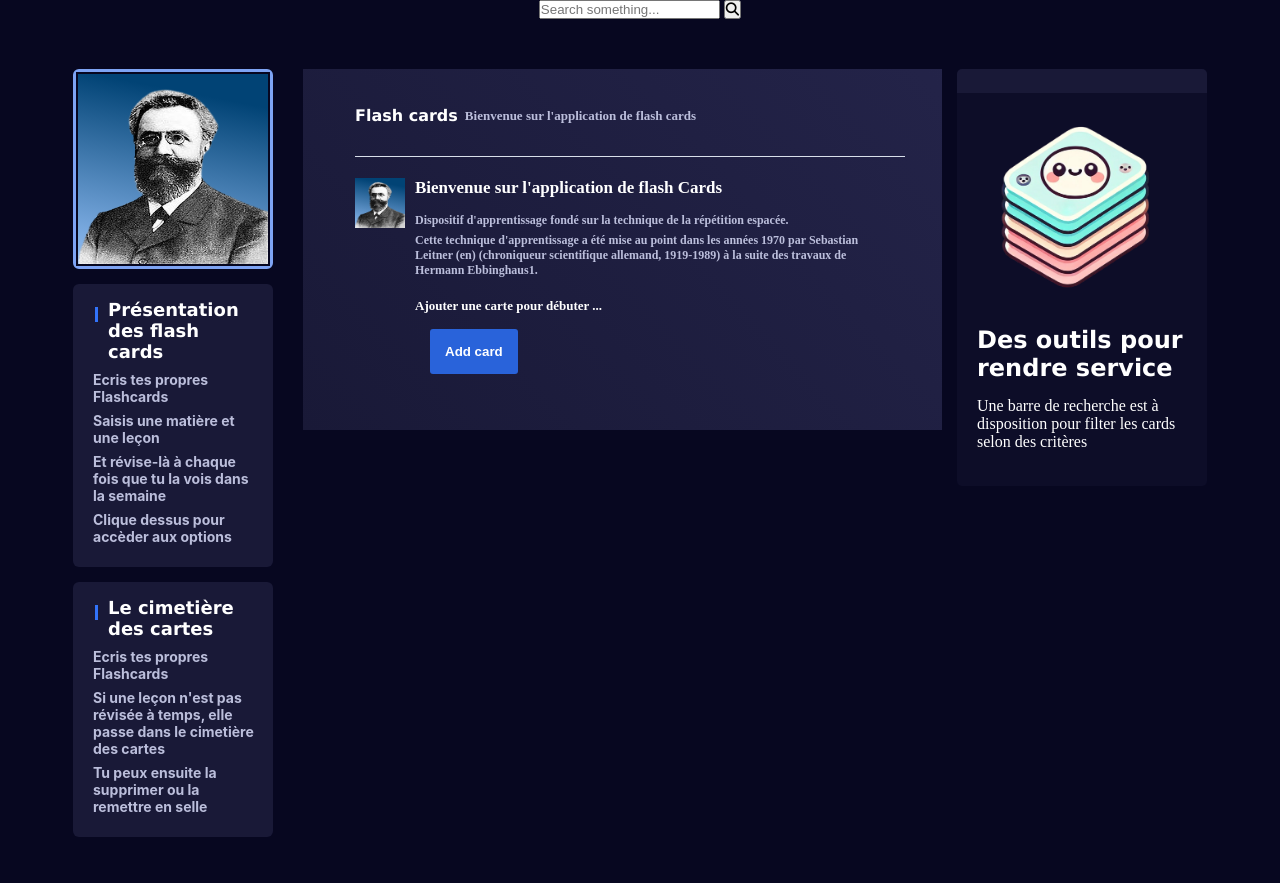
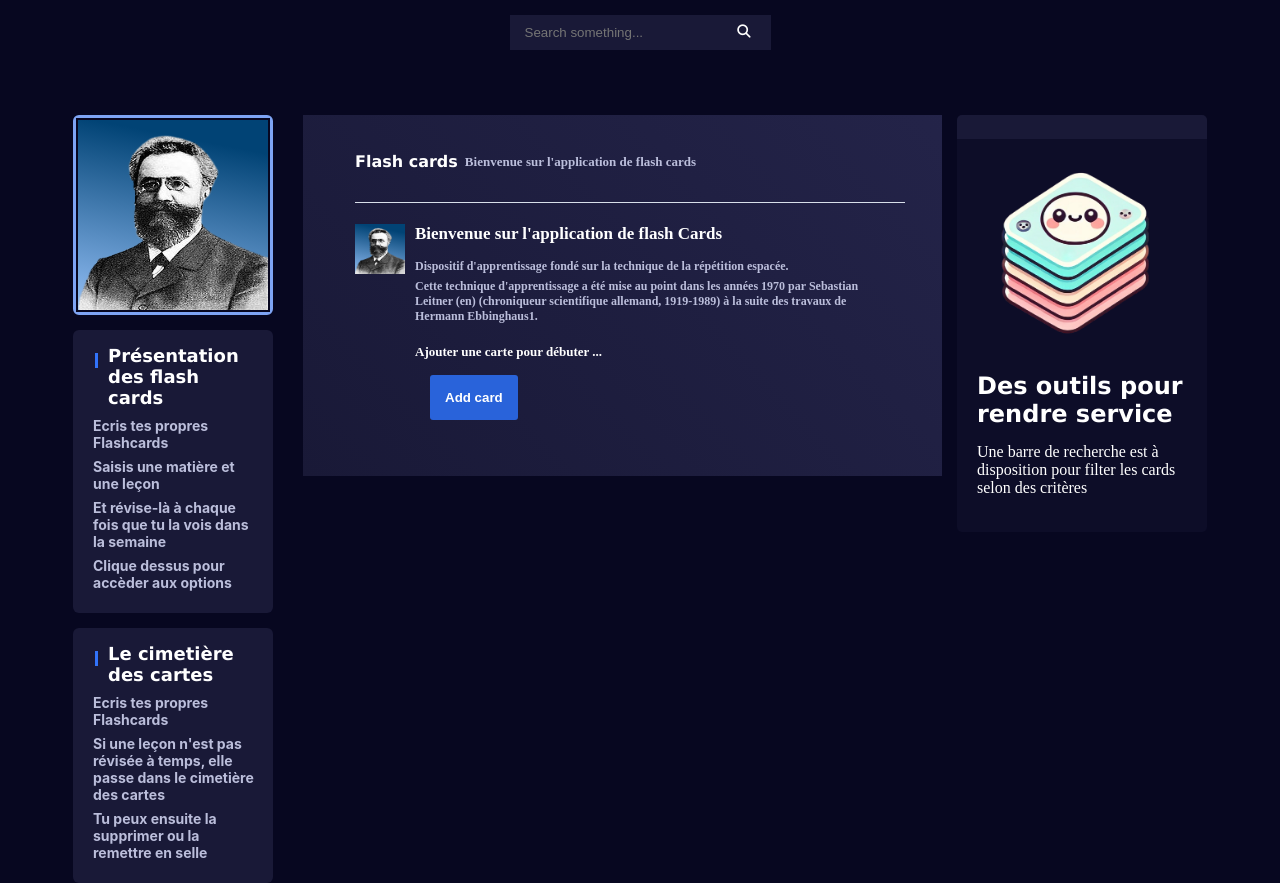
Before and after one commit to krommmm/gestionnaireRevision2, a website: page front/index.html in a window 1280 px wide. Before the commit the page ends 837 px from the top, so only its background shows below. Drawn offline with Linux system fonts and the light colour scheme.

Commit message:
update index

```diff
--- a/front/assets/css/index.css
+++ b/front/assets/css/index.css
@@ -7,3 +7,5 @@
 @import "./animations.css";
 @import "./agenda.css";
 @import "./cemetary.css";
+@import "./mediaScreen.css";
+@import "./header.css";
```
